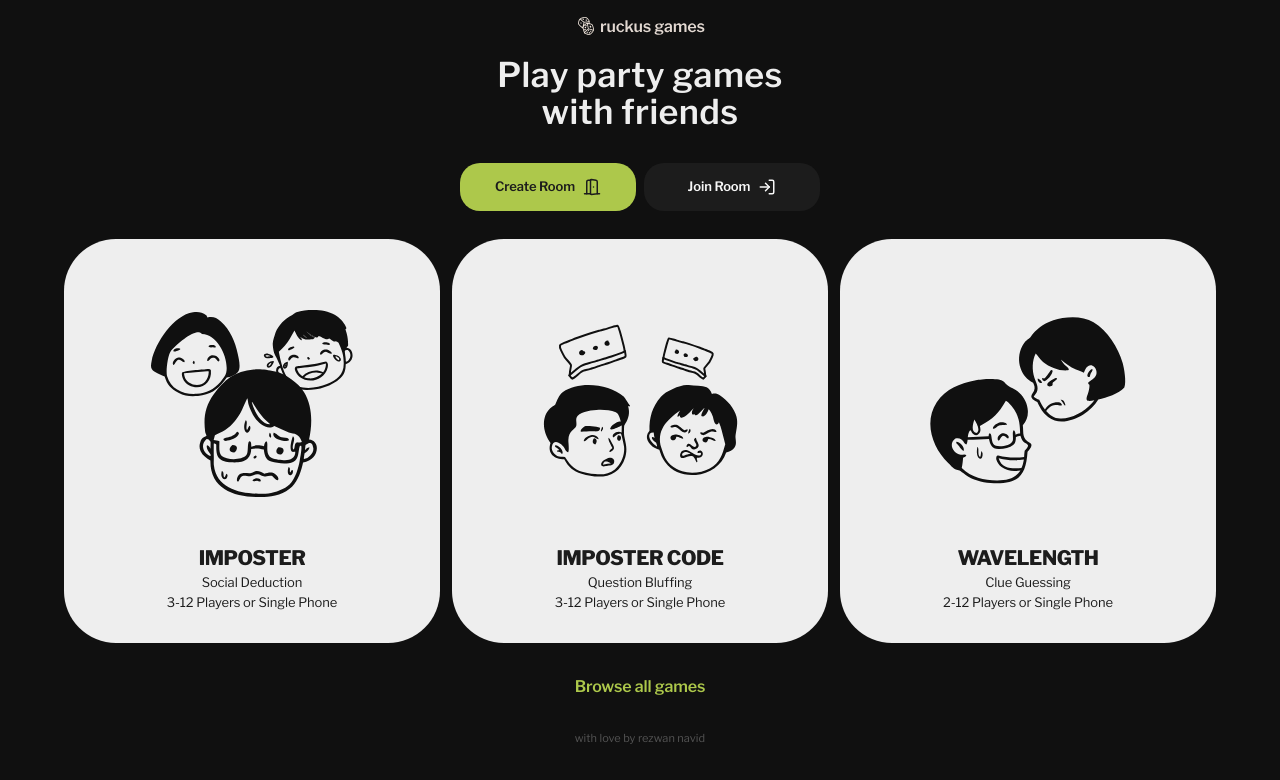
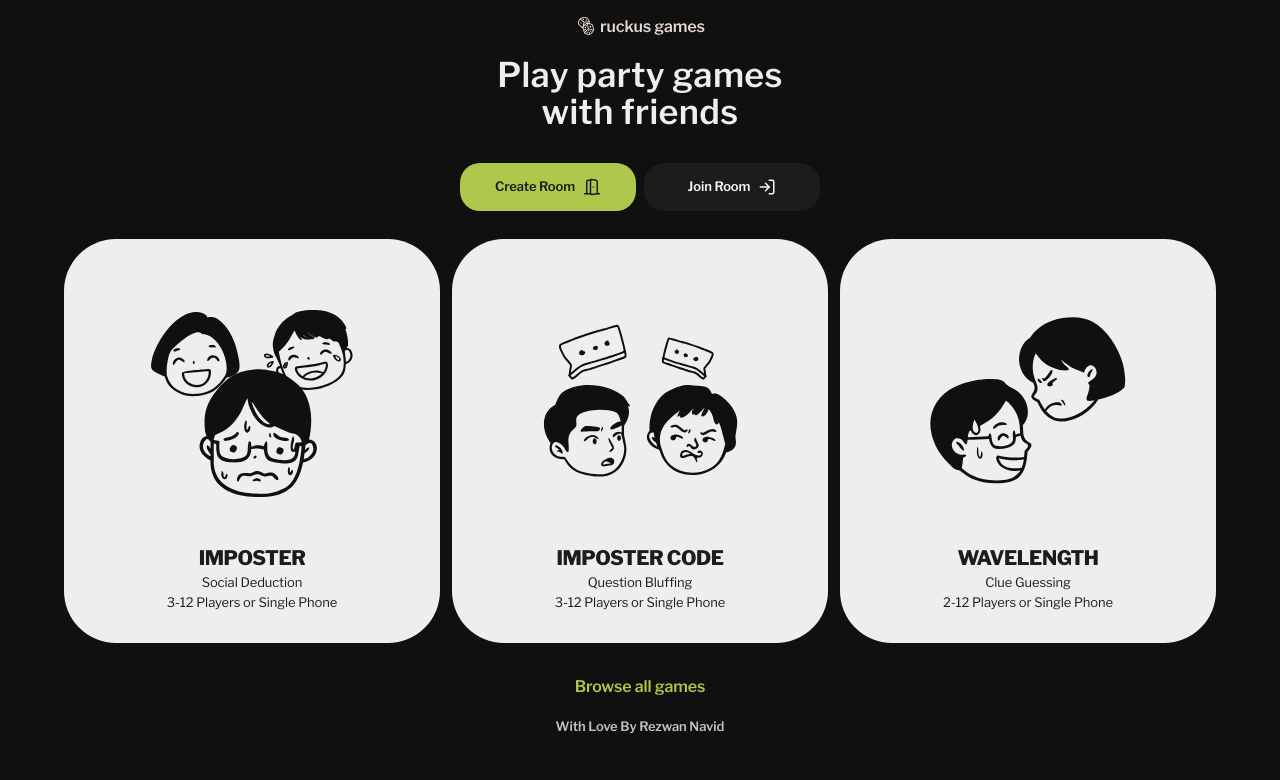
Before and after one commit to rezwannavid/ruckus-games, a Next.js app in the folder apps/web/: page / in a window 1280 px wide. Shown: the top 780 px of the page. Built offline with nearby package versions, Linux system fonts and the light colour scheme.

Commit message:
Added footer

```diff
--- a/apps/web/src/features/lobby/components/HomeScreen.tsx
+++ b/apps/web/src/features/lobby/components/HomeScreen.tsx
@@ -59,7 +59,7 @@ export function HomeScreen({
 
         {error && <p className="mt-4 text-center text-sm text-red-300">{error}</p>}
 
-        <footer className="mt-auto pt-8 text-center text-caption-regular opacity-30">with love by rezwan navid</footer>
+        <footer className="mt-auto pt-4 text-center text-footnote-semibold opacity-80">With Love By Rezwan Navid</footer>
       </div>
     </main>
   );
```
